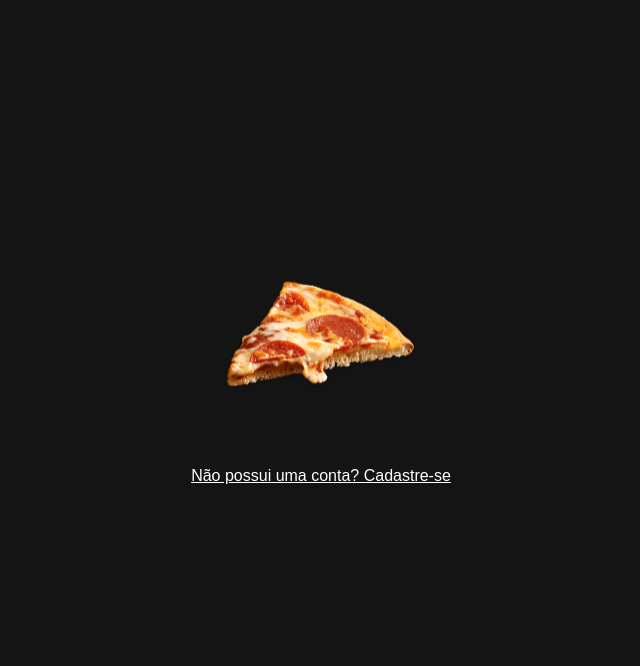
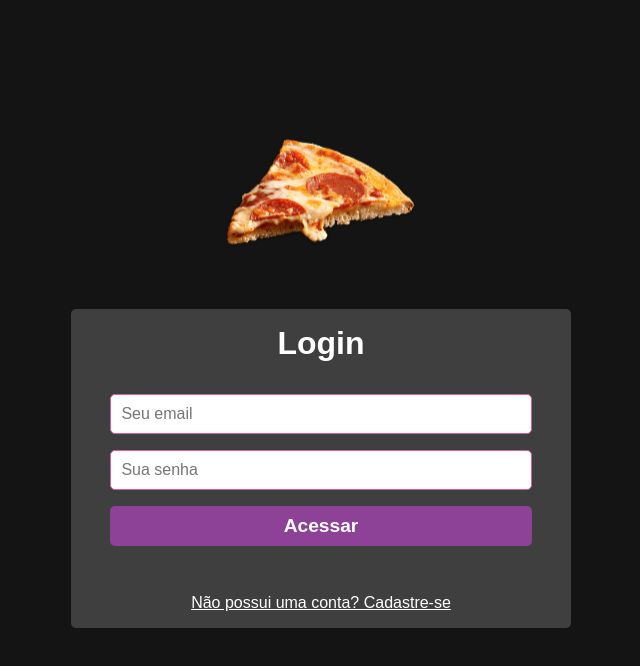
Before and after one commit to adao00ribeiro/deliciadefatia, a Next.js app in the folder frontend/: page /Login in a window 1280 px wide. Shown: the top 666 px of the page, without its empty margins (319-959 px from the left). Built offline with nearby package versions, Linux system fonts and the light colour scheme.

Commit message:
att Login

```diff
--- a/frontend/src/Components/registro/index.tsx
+++ b/frontend/src/Components/registro/index.tsx
@@ -1,5 +1,5 @@
 import { RegistroContent } from "./RegistroContent";
-import { RegistroRoot } from "./registroroot";
+import { RegistroRoot } from "./RegistroRoot";
 
 export const Registro = {
     Root: RegistroRoot,
--- a/frontend/src/pages/Login/index.tsx
+++ b/frontend/src/pages/Login/index.tsx
@@ -1,7 +1,6 @@
 import Head from 'next/head'
 import Image from 'next/image'
 import styles from './styles.module.scss'
-import React, { ChangeEvent, FormEvent, useContext, useEffect, useState } from 'react'
 import Link from 'next/link'
 
 
@@ -18,10 +17,11 @@ export default function Login() {
             <div className={styles.containerCenter}>
                 <Image src="/FatiaPizza.svg" alt='Logo Fatia de Pizza' width={200} height={200} />
                 <div className={styles.containerLogin}>
+                    <h1>Login</h1>
                     <form >
-                        {/*INPUT VAI AKI */}
-
-                        {/*BUTTON VAI AKI */}
+                        <input type="email" name='email' placeholder='Seu email'></input>
+                        <input type="password" name='password' placeholder='Sua senha'></input>
+                        <button type="submit"  > Acessar</button>
                     </form>
                     <Link href={'/registrar'}> Não possui uma conta? Cadastre-se</Link>
                 </div>
--- a/frontend/src/pages/Login/styles.module.scss
+++ b/frontend/src/pages/Login/styles.module.scss
@@ -4,7 +4,6 @@
     flex-direction: column;
     align-items: center;
     justify-content: center;
-
 }
 
 .containerLogin {
@@ -15,7 +14,11 @@
     justify-content: center;
     align-items: center;
     padding: 0rem 1.5rem;
-
+    gap: 2rem;
+    background-color: #3f3f3f;
+    padding: 1rem;
+    border-radius: 5px;
+    color: white;
     form {
         width: 90%;
         display: flex;
```
Also changed, not shown: frontend/src/pages/index.tsx (+7 -2 lines), frontend/src/Components/ui/Button/index.tsx (added), frontend/src/Components/ui/Button/styles.module.scss (added), frontend/src/Components/ui/Input/index.tsx (added), frontend/src/Components/ui/Input/styles.module.scss (added), frontend/src/pages/registrar/index.tsx (renamed from frontend/src/pages/Registrar/index.tsx), frontend/src/pages/registrar/styles.module.scss (renamed from frontend/src/pages/Registrar/styles.module.scss).
